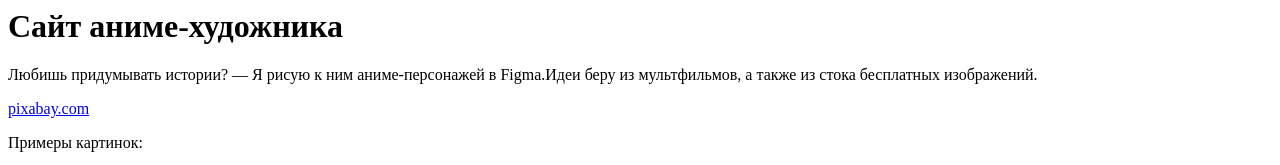
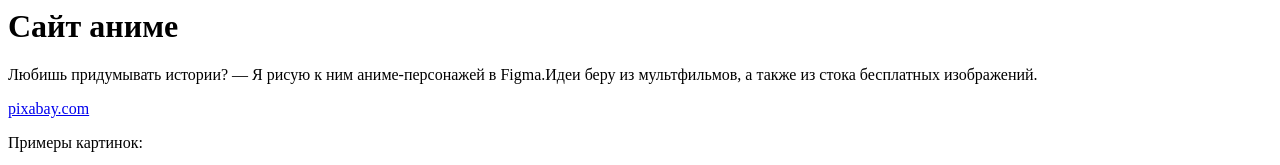
Before and after one commit to LIUBOV1900/Ram, a plain HTML site: page index.html in a window 1280 px wide. Shown: the top 165 px of the page. Drawn offline with Linux system fonts and the light colour scheme.

Commit message:
Update index.html

```diff
--- a/index.html
+++ b/index.html
@@ -1,5 +1,5 @@
 <html>
-    <h1>Сайт аниме-художника</h1>
+    <h1>Сайт аниме</h1>
      <p>Любишь придумывать истории? — Я рисую к ним аниме-персонажей в Figma.Идеи беру из мультфильмов, а также из стока бесплатных изображений.</p>
         <a href="pixabay.com">pixabay.com</a>
         <p>Примеры картинок:</p>
```
